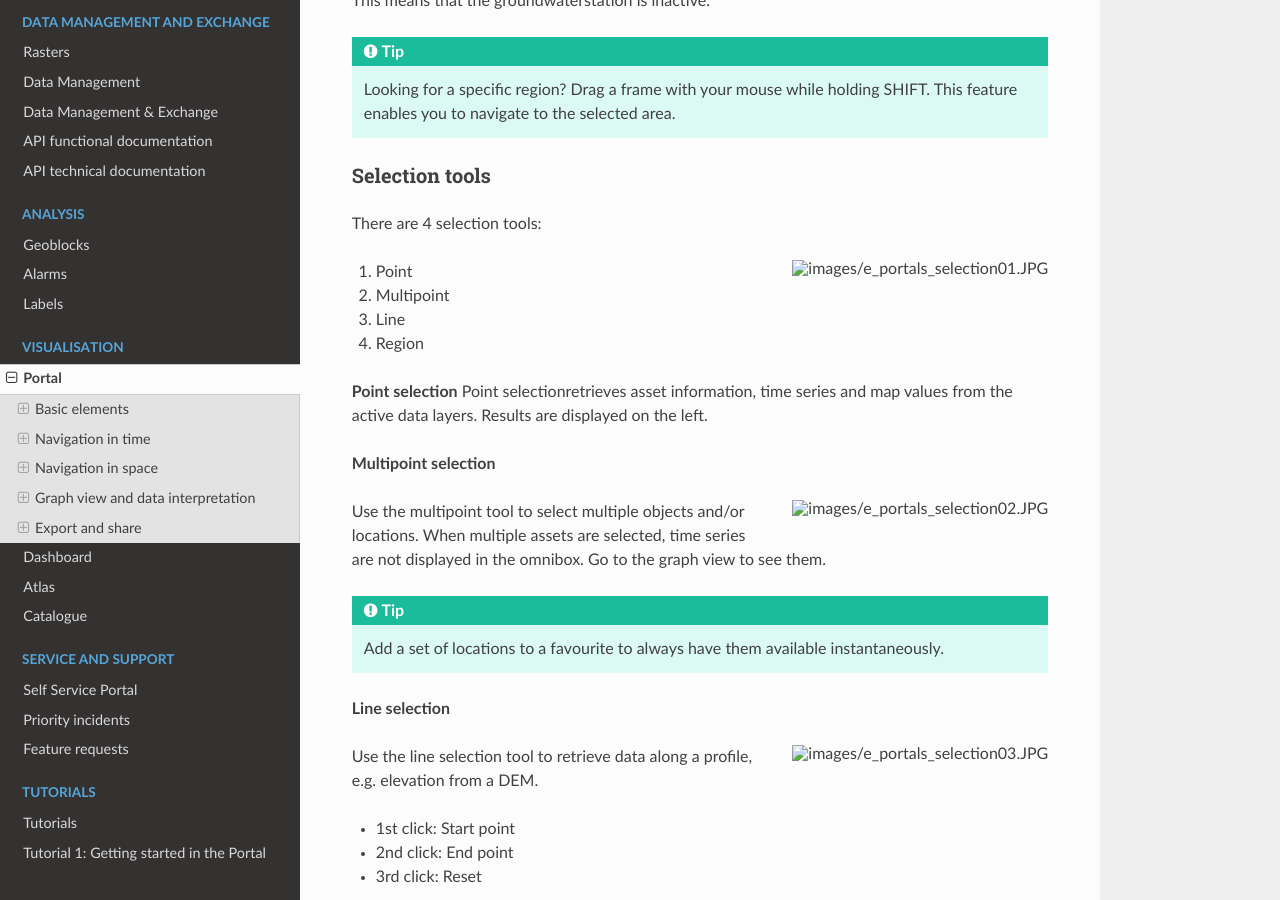
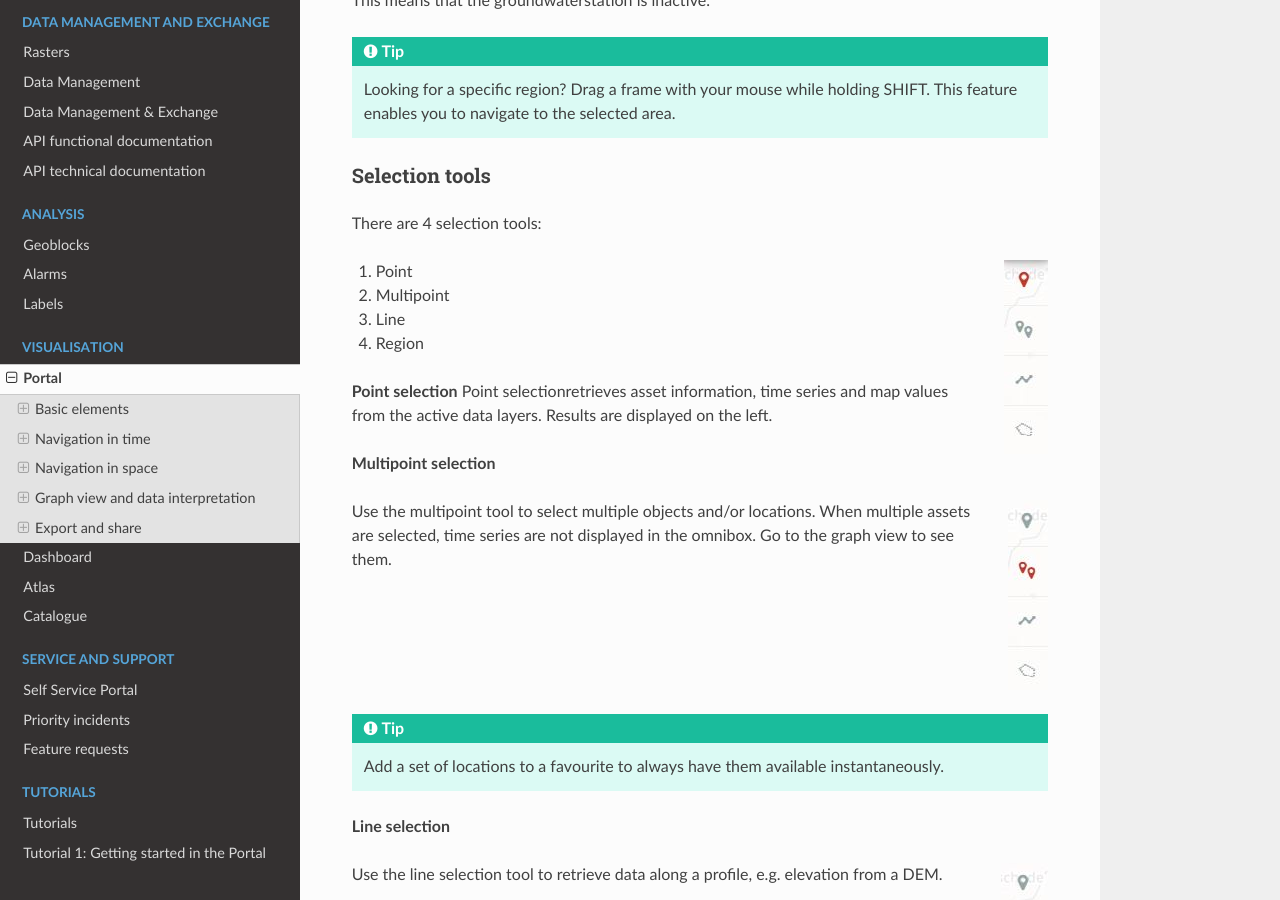
Before and after one commit to nens/lizard-docs, a Sphinx documentation site: the page built from source/e_portal.rst, in a window 1280 px wide and 900 px high, scrolled down 4648 px. Built offline with Sphinx 7.4.7 and the Read the Docs theme 2.0.0, drawn with Linux system fonts in a browser that asks for light colours; formulas are drawn with MathJax 3.

Commit message:
Once more, lower case for all!

```diff
--- a/source/e_portal.rst
+++ b/source/e_portal.rst
@@ -131,7 +131,7 @@ Selection tools
 
 There are 4 selection tools:
 
-.. image:: /images/e_portals_selection01.JPG
+.. image:: /images/e_portals_selection01.jpg
    :align: right
 
 1. Point
@@ -145,7 +145,7 @@ Point selectionretrieves asset information, time series and map values from the
 
 **Multipoint selection**
 
-.. image:: /images/e_portals_selection02.JPG
+.. image:: /images/e_portals_selection02.jpg
    :align: right
 
 Use the multipoint tool to select multiple objects and/or locations.
@@ -157,7 +157,7 @@ Go to the graph view to see them.
 
 **Line selection**
 
-.. image:: /images/e_portals_selection03.JPG
+.. image:: /images/e_portals_selection03.jpg
    :align: right
 
 Use the line selection tool to retrieve data along a profile, e.g. elevation from a DEM.
@@ -166,7 +166,7 @@ Use the line selection tool to retrieve data along a profile, e.g. elevation fro
 * 2nd click: End point
 * 3rd click: Reset
 
-.. image:: /images/line.JPG
+.. image:: /images/line.jpg
    :height: 400px
    :width: 300 px
    :align: center
@@ -177,10 +177,10 @@ Hovering along the profile on the map shows a corresponding indicator in the gra
 
 The region selection tool aggregates data of the selected region.
 
-.. image:: /images/e_portals_selection04.JPG
+.. image:: /images/e_portals_selection04.jpg
    :align: right
 
-.. image:: /images/e_portal_06.JPG
+.. image:: /images/e_portal_06.jpg
    :align: center
 
 Region analysis can be performed on raster of data type nominal (quantititive) or ordinal (classes). Click the *star* behind the layer name and the analysis is applied on-the-fly on the active region type for the zoom level. The regions are coloured based on the most abundant class.
@@ -205,7 +205,7 @@ Graph view
 
 Switch between map view and graph view with the Graph/Map button.
 
-.. image:: /images/e_portal_07.JPG
+.. image:: /images/e_portal_07.jpg
 
 By scrolling or dragging within the graph the domain of the Y-axis can be changed. By scrolling or dragging the datetimebar, the X-axis can be changed.
 
@@ -241,7 +241,7 @@ Favourites
 
 You can save a Lizard state with data of one or more assets, maps or time series as a favourite and share it with others.
 
-.. image:: /images/e_portal_08.JPG
+.. image:: /images/e_portal_08.jpg
    :height: 400px
    :width: 300 px
    :align: center
@@ -255,12 +255,12 @@ Export
 
 You can use the export screen for both rasters and timeseries.
 
-.. image:: /images/e_portal_09.JPG
+.. image:: /images/e_portal_09.jpg
    :align: center
 
 Click the Export button at the top of the screen and select period and the time series you are interested in. The export format is .XLSX with separate sheets for each time series. Further instructions are provided on screen.
 
-.. image:: /images/e_portal_10.JPG
+.. image:: /images/e_portal_10.jpg
 
 For rasters you have to specify the target projection. Automatically, the extent of the export is the same as your current zoom extent.
 
```
